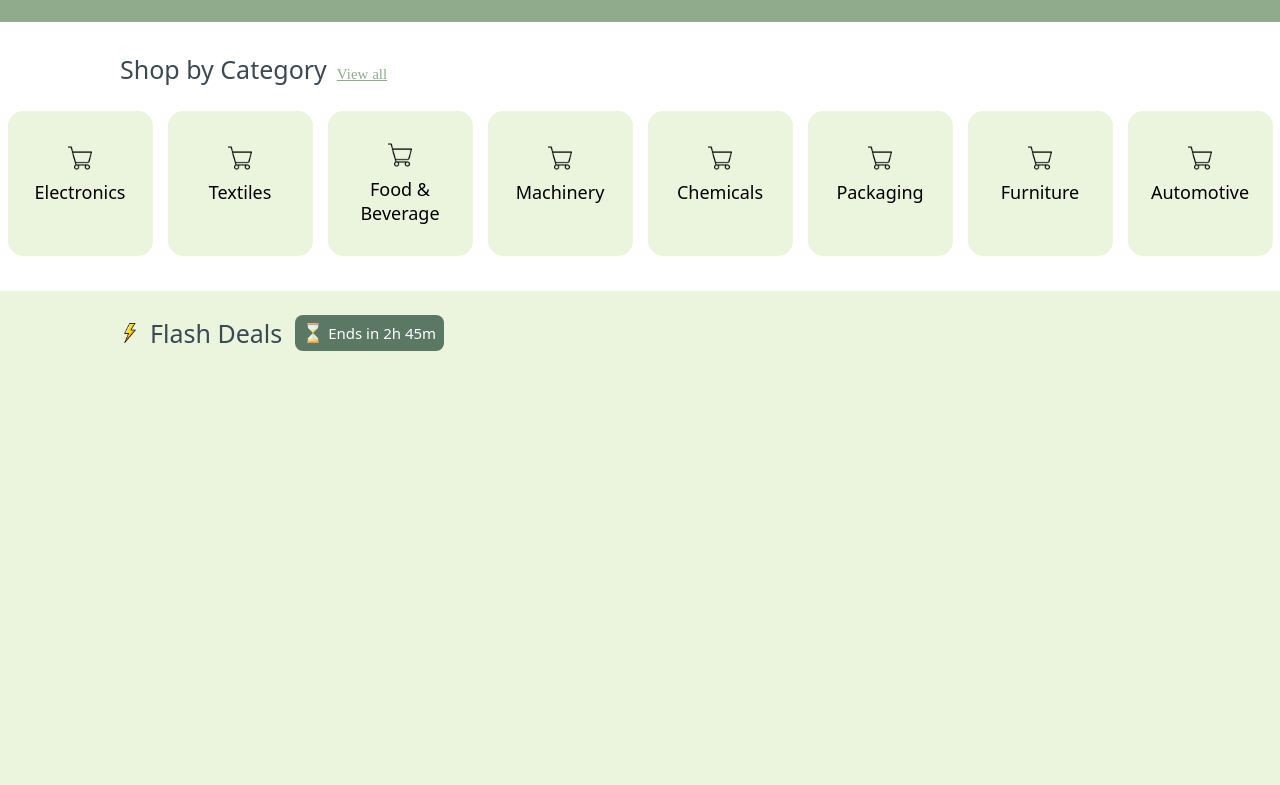
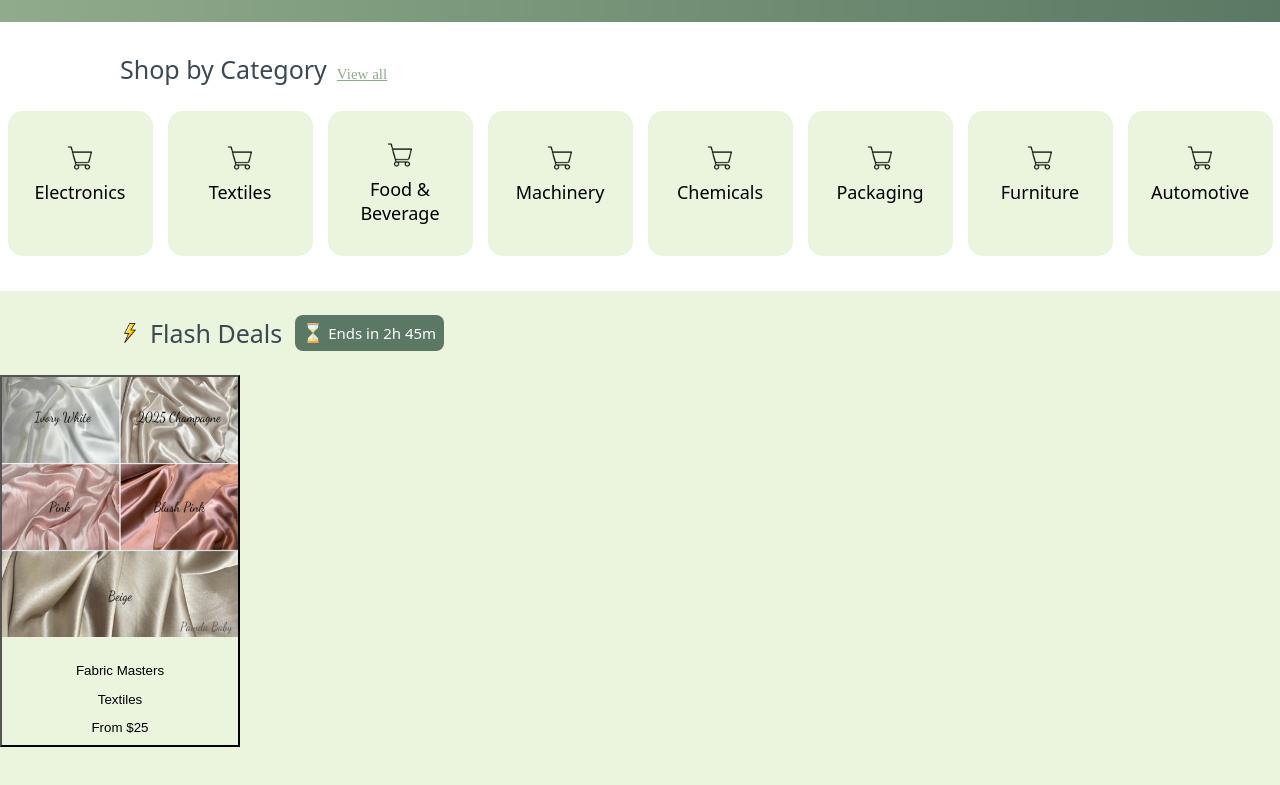
Before and after one commit to Kasora-repository/Kasora-repository, a website: page kasorra-frontend/index.html in a window 1280 px wide. Shown: the part 595-1380 px from the top of the page. Drawn offline with Linux system fonts and the light colour scheme.

Commit message:
started the static flash deals section

```diff
--- a/kasorra-frontend/index.html
+++ b/kasorra-frontend/index.html
@@ -262,6 +262,26 @@
                 Ends in 2h 45m
             </span>
         </div>
+
+        <div class="deals-container">
+            <button class="indiv-deals">
+                <img src="images/silky.jpg" class="indiv-pic">
+
+                <p class="indiv-header">
+                    Fabric Masters
+                </p>
+
+                <p class="indiv-subheader">
+                    Textiles
+                </p>
+
+                <div class="price-sold">
+                    <span class="indiv-price">
+                        From $25
+                    </span>
+                </div>
+            </button>
+        </div>
     </section>
 </body>
 </html>
--- a/kasorra-frontend/style.css
+++ b/kasorra-frontend/style.css
@@ -12,7 +12,7 @@ body {
 .promotion-header {
     display: flex;
     width: 100%;
-    background-color: #90AB8B;
+    background: linear-gradient(to right, rgb(144, 171, 139), rgb(90, 120, 99));
 }
 
 .header-text {
@@ -119,7 +119,7 @@ body {
 .ad-section {
     height: 370px;
     width: 100%;
-    background-color: #90AB8B;
+    background: linear-gradient(to right, rgb(144, 171, 139), rgb(90, 120, 99));;
     padding: 48px 0 48px 0;
 }
 
@@ -351,3 +351,20 @@ background-color: rgba(255, 255, 255, 0.625);
     padding: 8px;
     margin-left: 3px;
 }
+
+.deals-container {
+
+}
+
+.indiv-deals {
+    background-color: transparent;
+    width: 240px;
+    padding: 0 0 10px 0;
+
+}
+
+.indiv-pic {
+    height: 260px;
+    width: 100%;
+    padding: 0 0 10px 0;
+}
```
Also changed, not shown: kasorra-frontend/images/silky.jpg (added).
